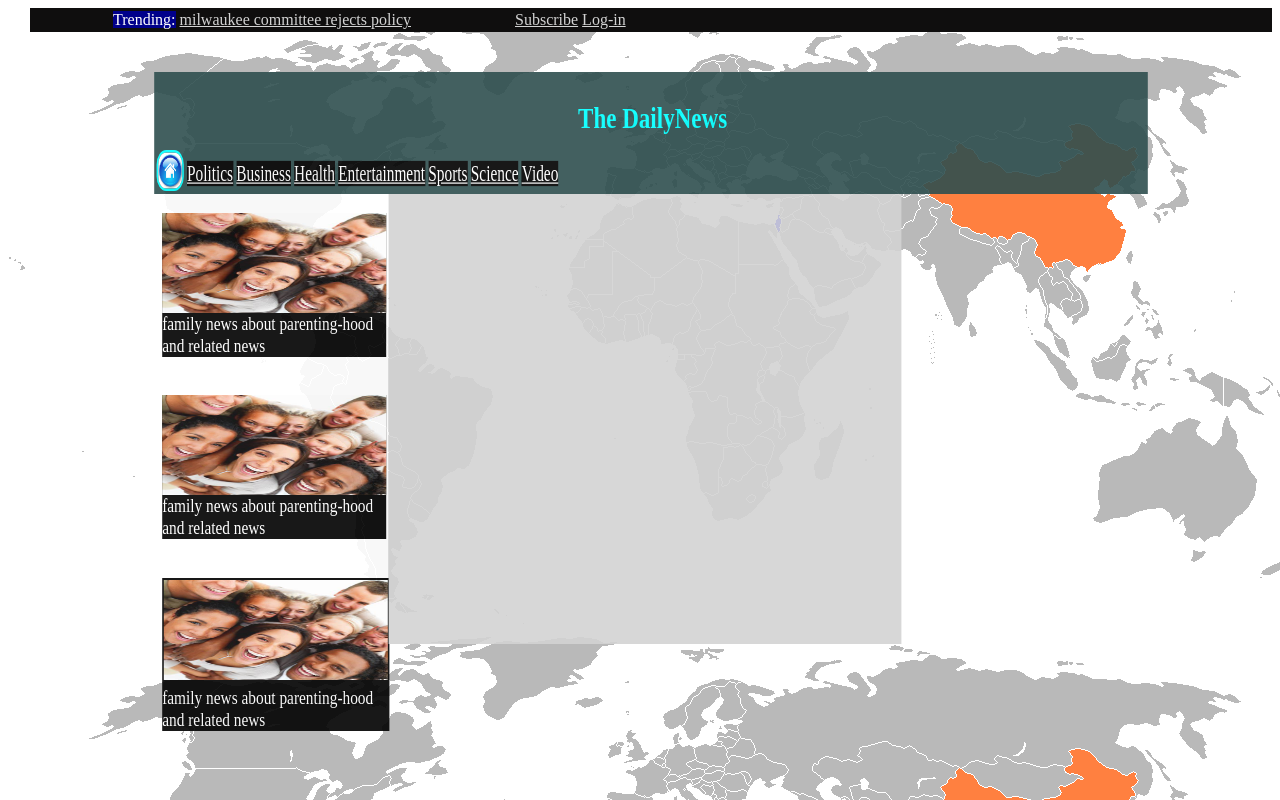
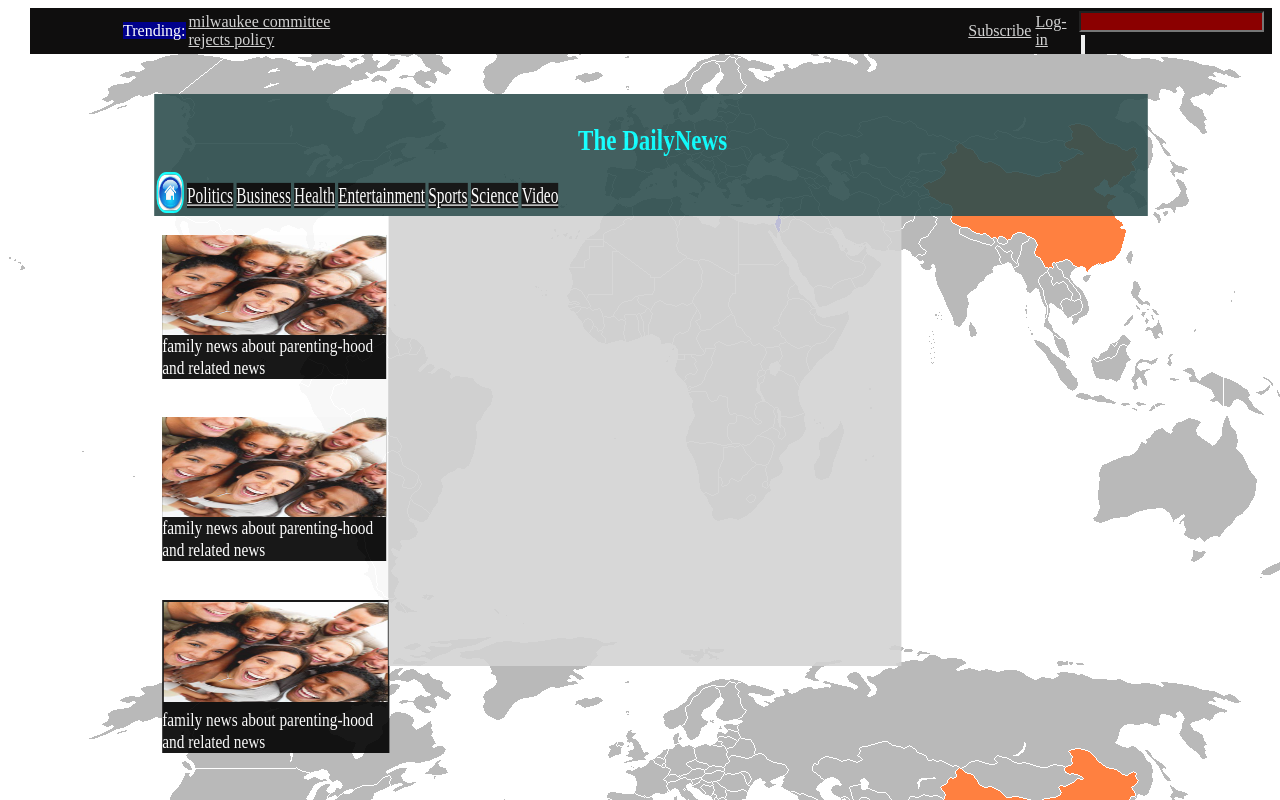
Before and after one commit to Eric0149/eric0149.github.io, a plain HTML site: page index.html in a window 1280 px wide. Drawn offline with Linux system fonts and the light colour scheme.

Commit message:
finished the most upper black division

```diff
--- a/index.html
+++ b/index.html
@@ -107,20 +107,27 @@
   <body style=" background-image: url('globe.jpg');">
     <!--added a background picture to my body in the above code-->
     <!--division that is attached to the top(upper-most)-->
-    <div style="transform: translate(-100,-100);background-color: rgb(15, 14, 14); padding-left: 80px;">
+    <div style="transform: translate(-100,-100);background-color: rgb(15, 14, 14); padding-left: 60px;">
       <table>
         <tr>
           <td>
-            <label style="color: white;background-color: darkblue;margin-right: 100px;">Trending:</label>
+            <!--position for trending label-->
+            <label style="color: white;background-color: darkblue;margin-left: 30px;">Trending:</label>
           </td>
-          <td style="transform: translate(-100px,0px);">
+          <!--distance btn trending and that link-->
+          <td style="transform: translate(-100px,0px);padding-left: 100px;">
             <a href="https://dailyreporter.com/2021/06/08/milwaukee-committee-rejects-policy-to-ban-demolition-of-vacant-properties/"style="color: lightgray; font-weight=50px">milwaukee committee rejects policy</a>
           </td>
-          <td style=" ">
+          <td style="padding-left: 500px;">
             <a href="https://dailyreporter.com/subscribe/"style="color: lightgray; font-weight=50px">Subscribe</a>
           </td>
           <td style=" ">
             <a href="https://dailyreporter.com/?dmcss=login"style="color: lightgray; font-weight=50px">Log-in</a>
+          </td>
+          <!--the search buttton-->
+          <td>
+            <input type="text" style="background-color: darkred;">
+            <input type="submit" value=""style="padding:0; transform: translate(2px,3px)">
           </td>
         </tr>
       </table>
```
